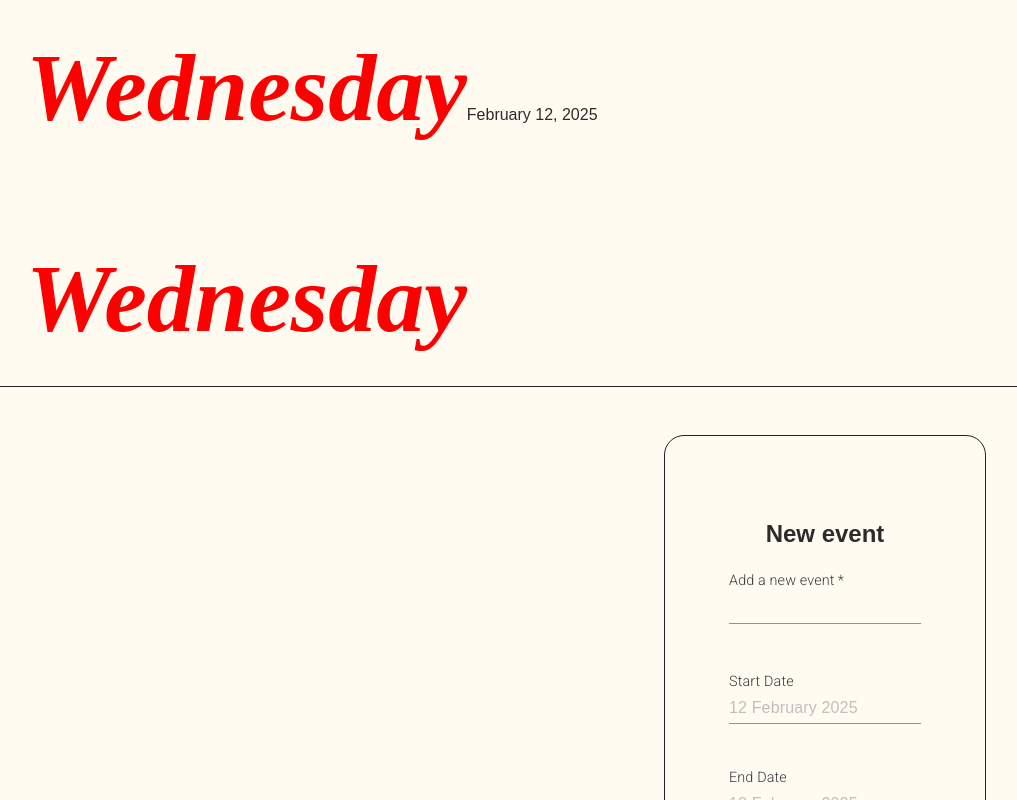
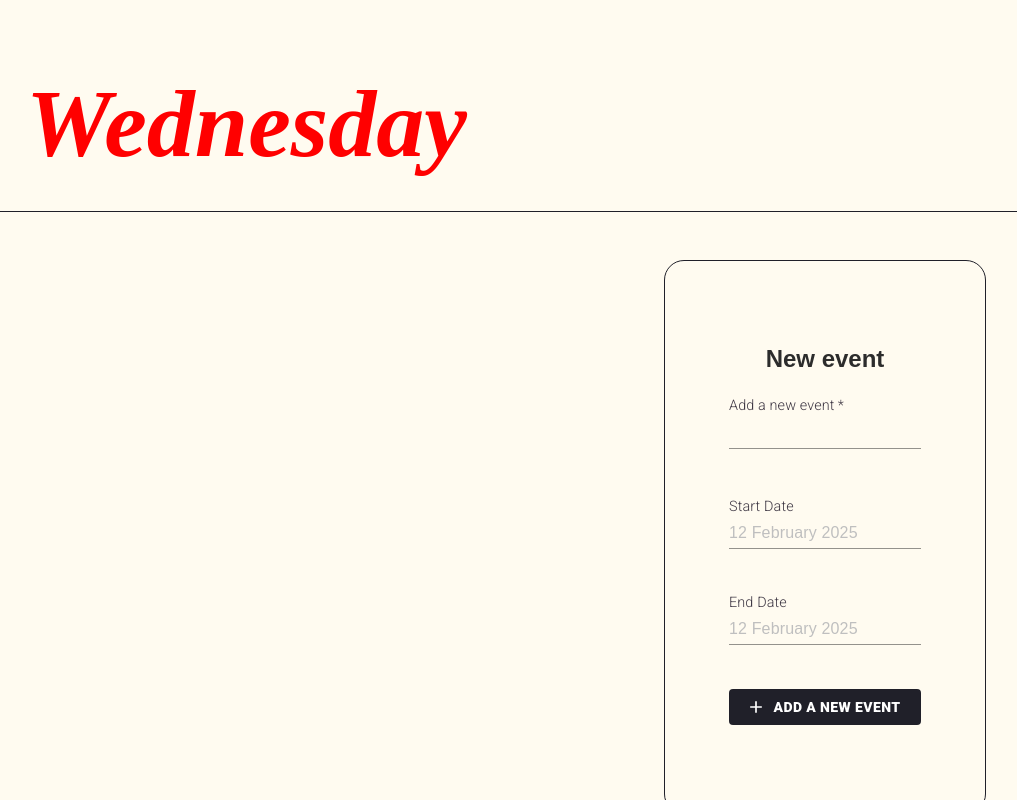
Before and after one commit to inaavm/calendar-react, a React (Create React App) app: page / in a window 1280 px wide. Shown: the top 800 px of the page, without its empty margins (134-1151 px from the left). Built offline with nearby package versions, Linux system fonts and the light colour scheme; some icons are missing.

Commit message:
updated app.js

```diff
--- a/src/App.js
+++ b/src/App.js
@@ -3,23 +3,9 @@ import BookListForm from './components/BookListForm';
 import"./App.css";
 
 
-
 function App() {
   return (
     <div className="App">
-        <div class="shape-1"></div>
-        <div class="shape-2"></div>
-        <div class="currentdate">
-        <p>
-
-          <span className="weekday">
-            {new Date().toLocaleDateString(undefined, { weekday: "long" })}
-          </span>
-          {new Date().toLocaleDateString(undefined, { year: "numeric", month: "long", day: "numeric" })}
-        </p>
-        <div class="wavy-circle"></div>
-        </div>
-
       <br></br>
       <br></br>
     {/* <h1> Your calendar</h1> */}
```
Also changed, not shown: 1 other file (tests, documents, lock files or other folders).
